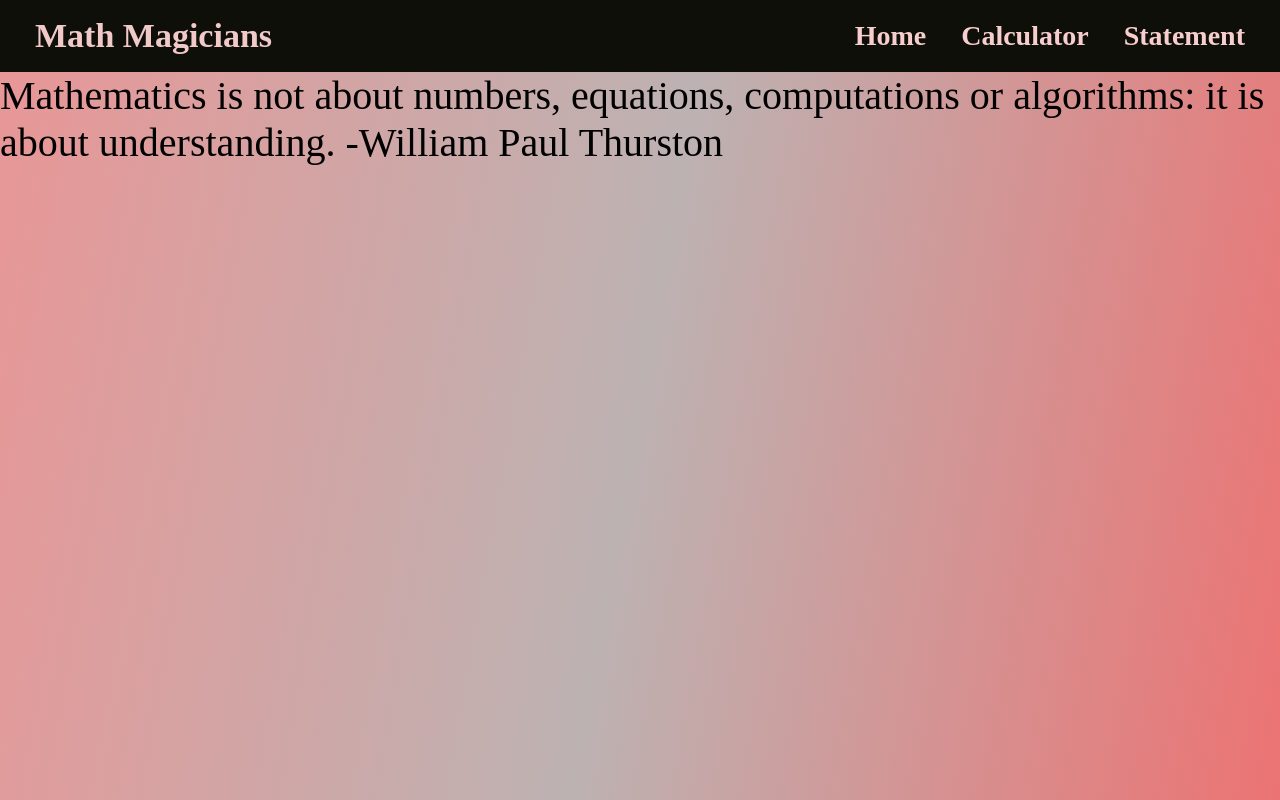
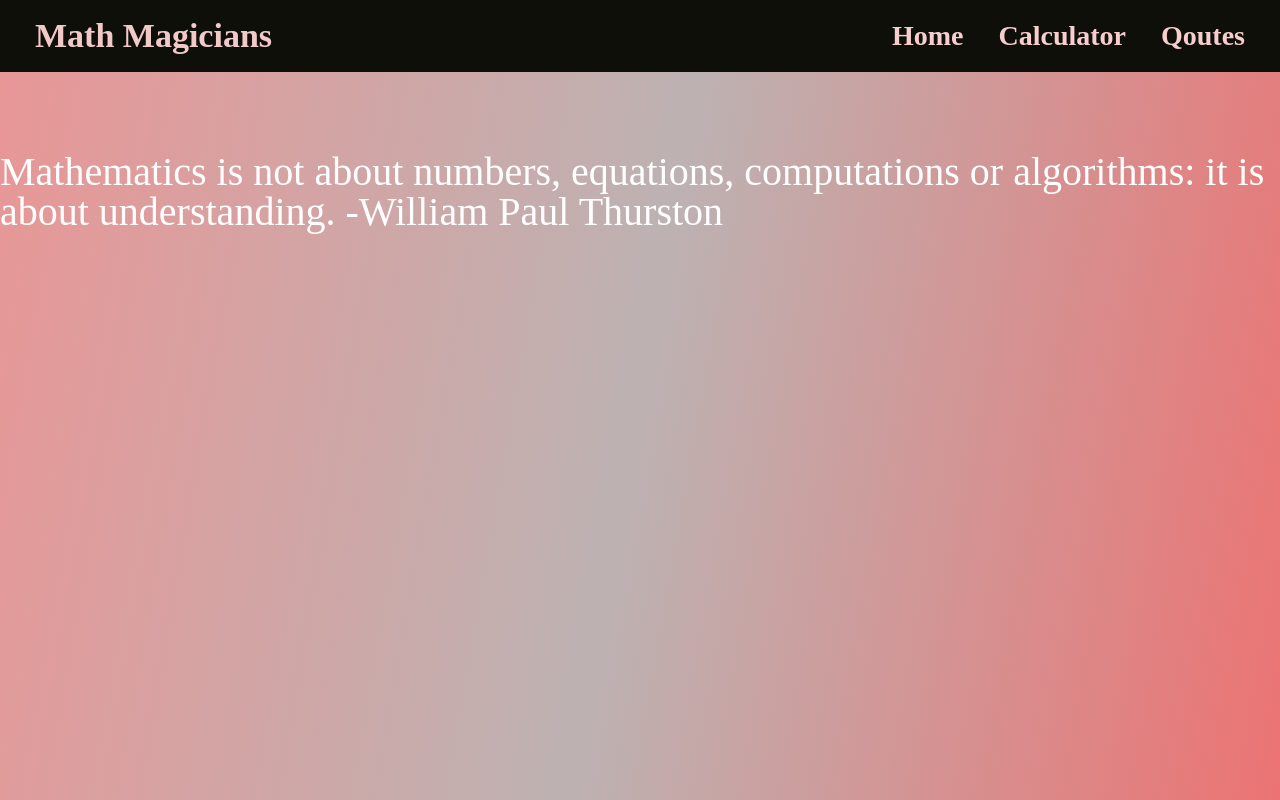
Before and after one commit to eerapheal/my-math-apps, a React (Create React App) app: page /statement in a window 1280 px wide. Built offline with nearby package versions, Linux system fonts and the light colour scheme; the HTML template or start-up script is replaced by a standard one.

Commit message:
Inline sytle applied to qoues page

```diff
--- a/src/component/Home.js
+++ b/src/component/Home.js
@@ -1,4 +1,4 @@
-import React from 'react';
+import React from 'react'
 
 const Home = () => (
   <>
--- a/src/component/Nav.js
+++ b/src/component/Nav.js
@@ -9,7 +9,7 @@ const Nav = () => (
       <div className={styles.navList}>
         <Link className={styles.navLinks} to="/">Home</Link>
         <Link className={styles.navLinks} to="/calculator">Calculator</Link>
-        <Link className={styles.navLinks} to="/Statement">Statement</Link>
+        <Link className={styles.navLinks} to="/Statement">Qoutes</Link>
       </div>
     </nav>
   </header>
--- a/src/component/statement.js
+++ b/src/component/statement.js
@@ -2,7 +2,7 @@ import React from 'react';
 
 const Statement = () => (
   <>
-    <p>
+    <p style={{ color: '#fff', lineHeight: 1, paddingTop: 80 }}>
       Mathematics is not about numbers, equations, computations or algorithms: it is
       about understanding. -William Paul Thurston
     </p>
```
